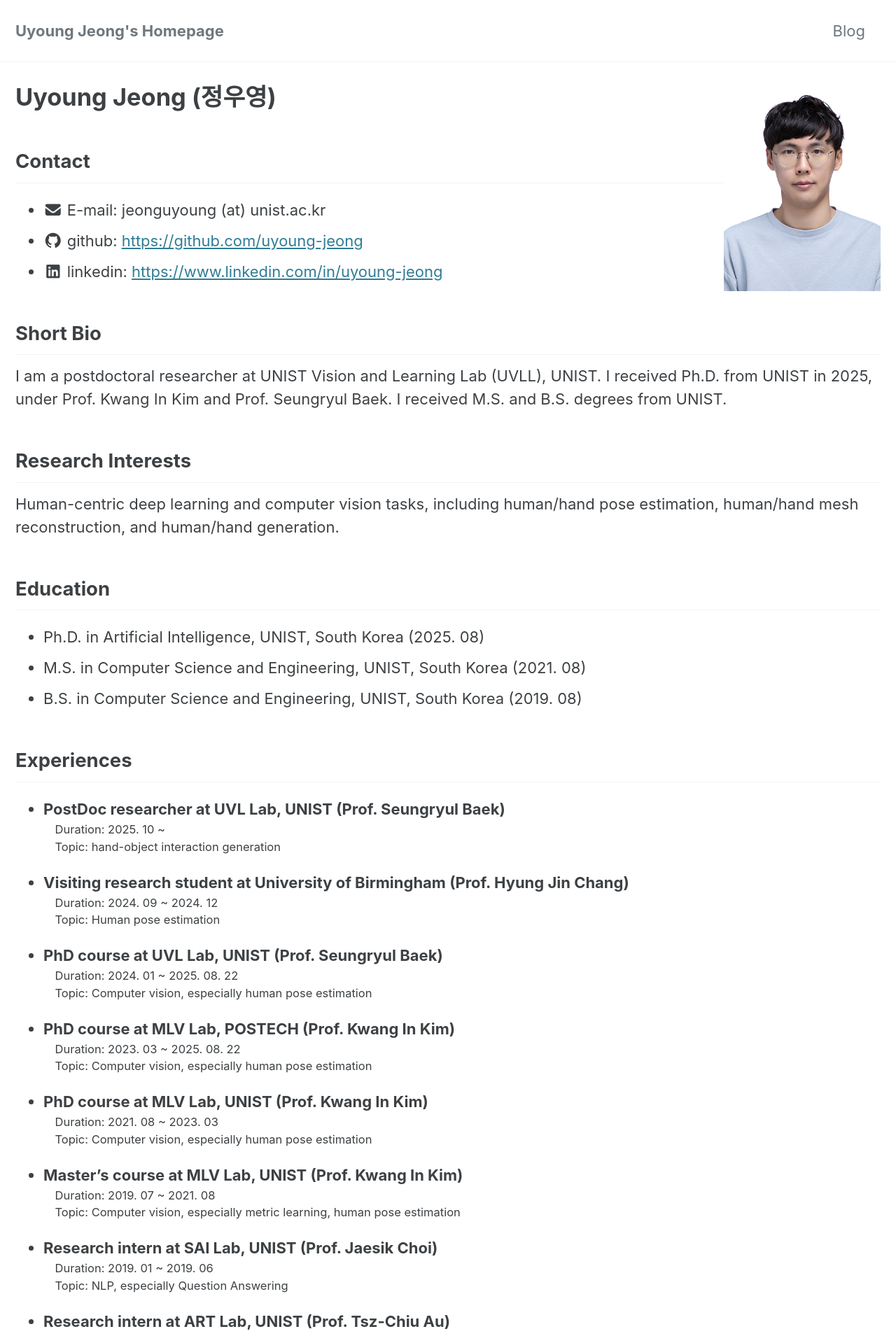
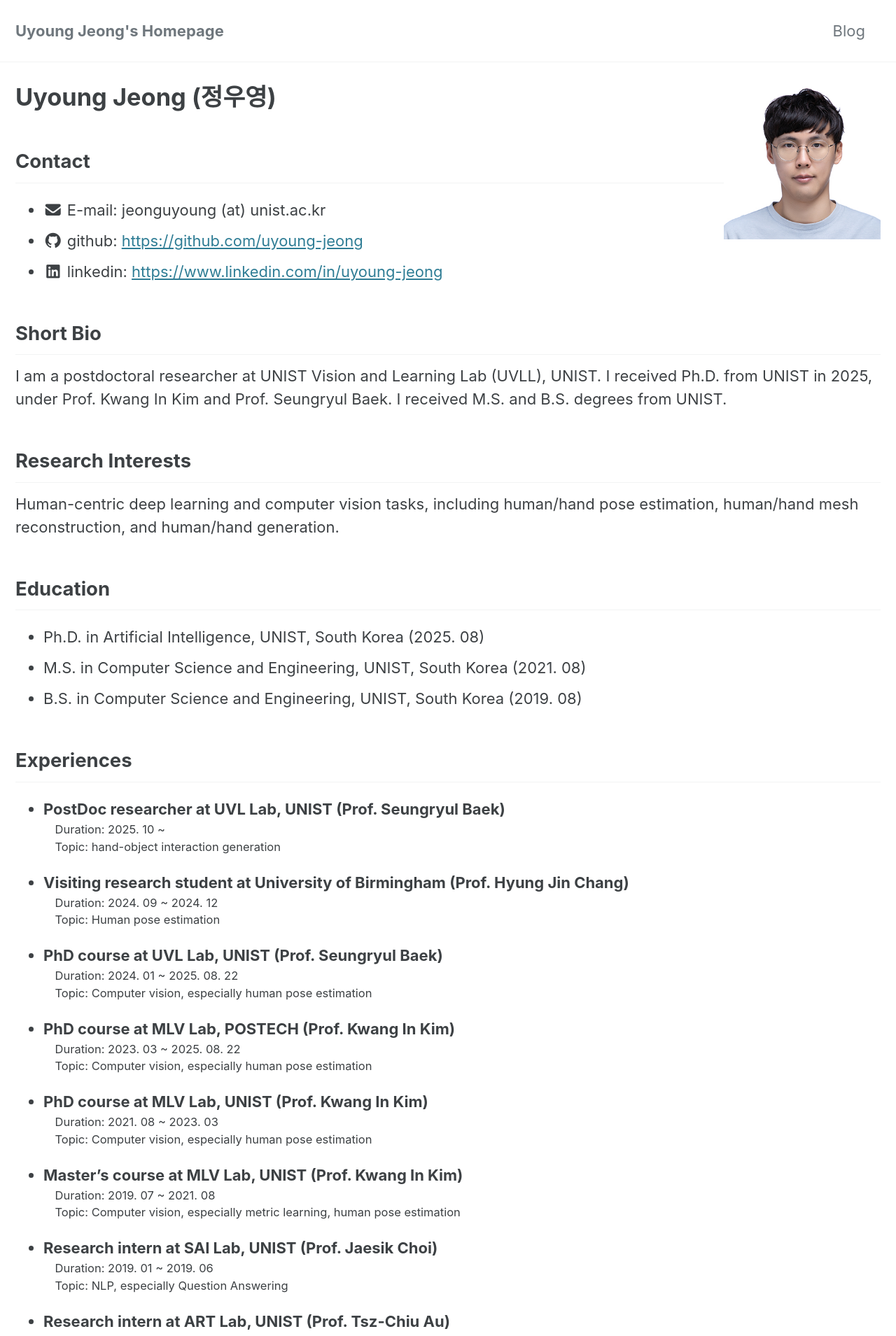
Before and after one commit to uyoung-jeong/uyoung-jeong.github.io, a Jekyll site: the page built from _pages/home.md, in a window 1280 px wide. Shown: the top 1909 px of the page at 70% size. Built offline with Jekyll 4.4.1, drawn with Linux system fonts in a browser that asks for light colours; cached includes are drawn as plain includes.

Commit message:
change profile image to 1x1 ratio png file

```diff
--- a/_pages/home.md
+++ b/_pages/home.md
@@ -9,7 +9,7 @@ excerpt: >
 sidebar:
     nav: "sidebar-category"
 ---
-<img src="/assets/images/profile.jpg" class="align-right" width="224" style="margin-left: 20px;" alt="profile">
+<img src="/assets/images/profile.png" class="align-right" width="224" style="margin-left: 20px;" alt="profile">
 
 # Uyoung Jeong (정우영)
 
```
Also changed, not shown: assets/images/profile.jpg (deleted), assets/images/profile.png (added).
